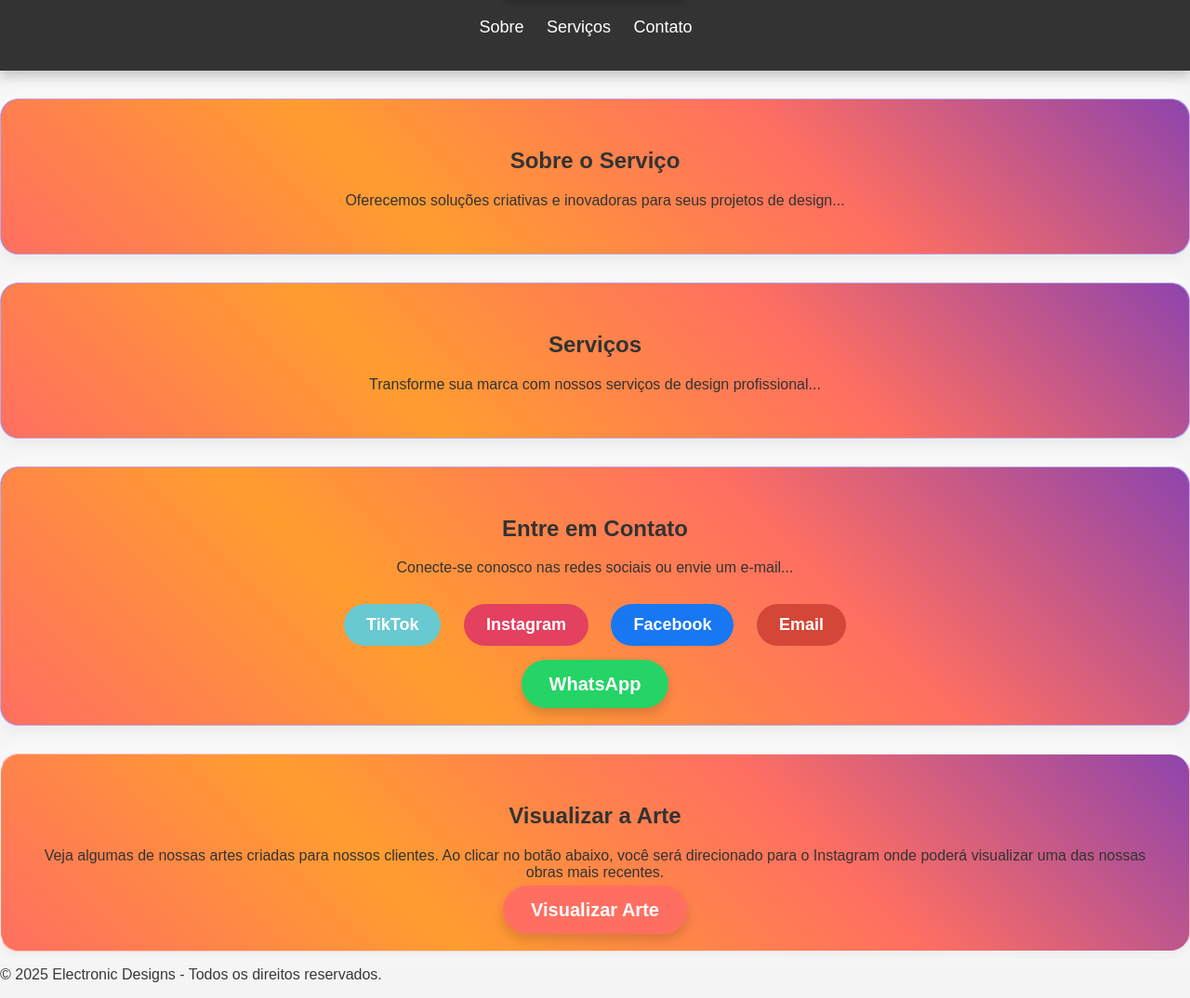
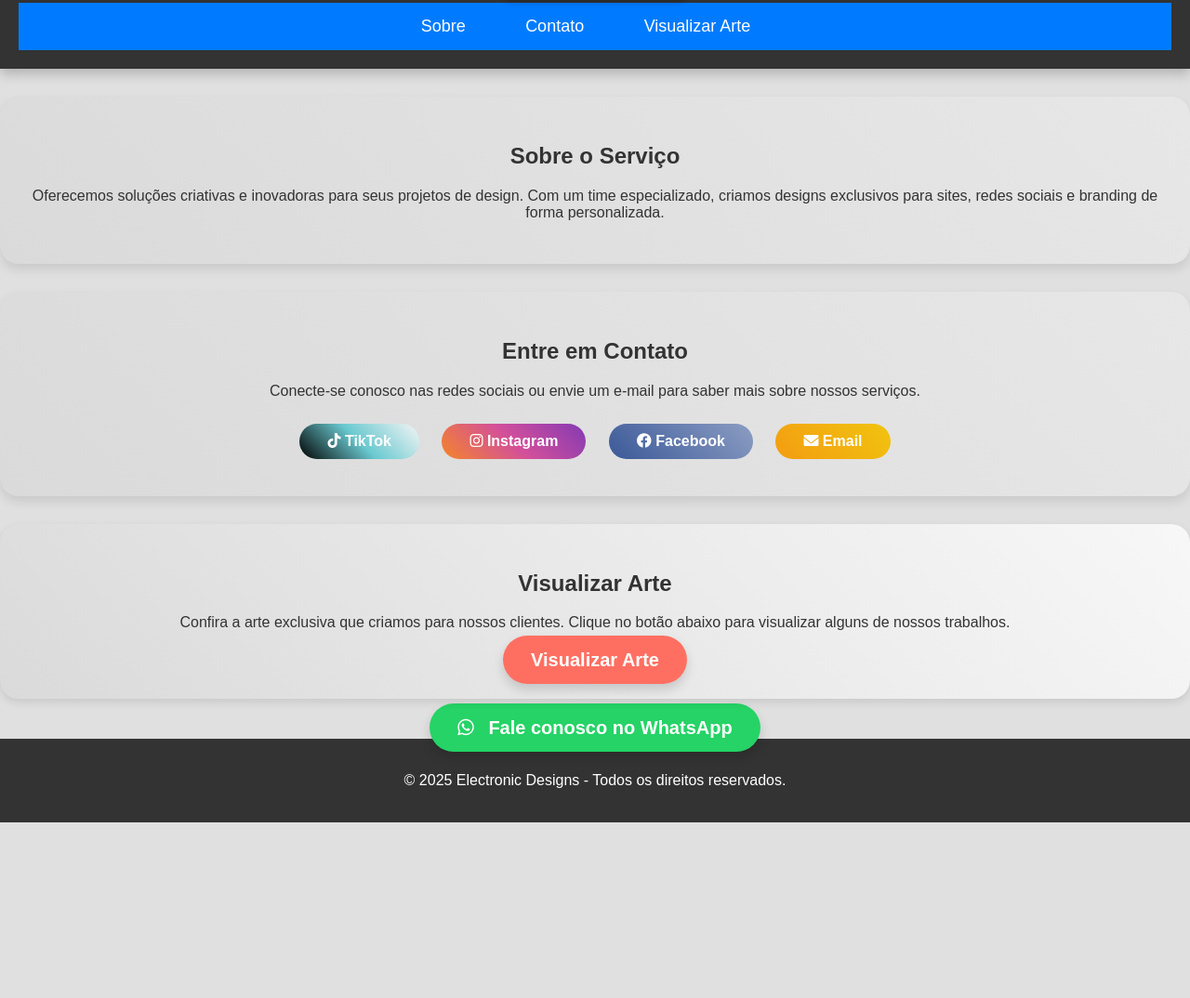
Before and after one commit to olavo18/site-design, a plain HTML site: page index.html in a window 1280 px wide. Shown: the part 221-1295 px from the top of the page at 93% size. After the commit the page ends 1106 px from the top, so only its background shows below. Drawn offline with Linux system fonts and the light colour scheme.

Commit message:
Add files via upload

```diff
--- a/index.html
+++ b/index.html
@@ -10,6 +10,9 @@
 
     <!-- Conexão com o arquivo CSS -->
     <link rel="stylesheet" href="styles.css">
+
+    <!-- Link para a biblioteca de ícones Font Awesome -->
+    <link rel="stylesheet" href="https://cdnjs.cloudflare.com/ajax/libs/font-awesome/6.0.0-beta3/css/all.min.css">
 </head>
 <body>
     <header>
@@ -19,49 +22,54 @@
         <nav>
             <ul>
                 <li><a href="#sobre">Sobre</a></li>
-                <li><a href="#servicos">Serviços</a></li>
                 <li><a href="#contato">Contato</a></li>
+                <li><a href="#arte">Visualizar Arte</a></li>
             </ul>
         </nav>
     </header>
 
-    <!-- Seções do conteúdo -->
     <section id="sobre">
         <h1>Sobre o Serviço</h1>
-        <p>Oferecemos soluções criativas e inovadoras para seus projetos de design...</p>
-    </section>
-
-    <section id="servicos">
-        <h1>Serviços</h1>
-        <p>Transforme sua marca com nossos serviços de design profissional...</p>
+        <p>Oferecemos soluções criativas e inovadoras para seus projetos de design. Com um time especializado, criamos designs exclusivos para sites, redes sociais e branding de forma personalizada.</p>
     </section>
 
     <section id="contato">
         <h1>Entre em Contato</h1>
-        <p>Conecte-se conosco nas redes sociais ou envie um e-mail...</p>
+        <p>Conecte-se conosco nas redes sociais ou envie um e-mail para saber mais sobre nossos serviços.</p>
         <div class="social-buttons">
-            <a href="https://www.tiktok.com/@electronic.design06" class="social-btn tiktok" target="_blank">TikTok</a>
-            <a href="https://www.instagram.com/eletronic_designersjo" class="social-btn instagram" target="_blank">Instagram</a>
-            <a href="https://www.facebook.com/share/153rwoFLeu" class="social-btn facebook" target="_blank">Facebook</a>
-            <a href="mailto:electronicdesignsjo@gmail.com" class="social-btn email" target="_blank">Email</a>
-        </div>
-        <!-- Botão WhatsApp -->
-        <div class="whatsapp-btn">
-            <a href="https://wa.me/41998859365" class="whatsapp" target="_blank">WhatsApp</a>
+            <a href="https://www.tiktok.com/@electronic.design06" class="social-btn tiktok" target="_blank">
+                <i class="fab fa-tiktok"></i> TikTok
+            </a>
+            <a href="https://www.instagram.com/eletronic_designersjo" class="social-btn instagram" target="_blank">
+                <i class="fab fa-instagram"></i> Instagram
+            </a>
+            <a href="https://www.facebook.com/share/153rwoFLeu" class="social-btn facebook" target="_blank">
+                <i class="fab fa-facebook"></i> Facebook
+            </a>
+            <a href="mailto:electronicdesignsjo@gmail.com" class="social-btn email" target="_blank">
+                <i class="fas fa-envelope"></i> Email
+            </a>
         </div>
     </section>
 
-    <!-- Seção de Visualizar Arte -->
     <section id="arte">
-        <h1>Visualizar a Arte</h1>
-        <p>Veja algumas de nossas artes criadas para nossos clientes. Ao clicar no botão abaixo, você será direcionado para o Instagram onde poderá visualizar uma das nossas obras mais recentes.</p>
+        <h2>Visualizar Arte</h2>
+        <p>Confira a arte exclusiva que criamos para nossos clientes. Clique no botão abaixo para visualizar alguns de nossos trabalhos.</p>
         <div class="arte-btn">
-            <a href="https://www.instagram.com/p/DIAx_2MOTwR/?utm_source=ig_web_copy_link&igsh=MzRlODBiNWFlZA==" class="arte" target="_blank">Visualizar Arte</a>
+            <a href="visualizar-arte.html" class="arte">Visualizar Arte</a>
         </div>
     </section>
+
+    <!-- Botão do WhatsApp com ícone -->
+    <div class="whatsapp-btn">
+        <a href="https://wa.me/41998859365" class="whatsapp" target="_blank">
+            <i class="fab fa-whatsapp"></i> Fale conosco no WhatsApp
+        </a>
+    </div>
 
     <footer>
         <p>&copy; 2025 Electronic Designs - Todos os direitos reservados.</p>
     </footer>
+
 </body>
 </html>
--- a/styles.css
+++ b/styles.css
@@ -1,7 +1,7 @@
 /* Estilos gerais do site */
 body {
-    background-color: #f4f4f4;  /* Fundo claro cinza */
-    font-family: 'Poppins', sans-serif; /* Fonte mais moderna e legível */
+    background-color: #e0e0e0;  /* Cor de fundo mais suave (cinza claro) */
+    font-family: Arial, sans-serif;
     color: #333;
     margin: 0;
     padding: 0;
@@ -27,6 +27,9 @@ header .logo img {
 nav ul {
     list-style-type: none;
     padding: 0;
+    background-color: #007bff; /* Azul suave para as abas */
+    margin: 0;
+    text-align: center;
 }
 
 nav ul li {
@@ -38,34 +41,13 @@ nav ul li a {
     color: #fff;
     text-decoration: none;
     font-size: 18px;
-    font-weight: 500; /* Peso de fonte mais suave */
-    font-family: 'Poppins', sans-serif; /* Fonte consistente */
+    padding: 15px 20px;
+    display: inline-block;
 }
 
-/* Estilo para o botão de WhatsApp */
-.whatsapp-btn {
-    margin-top: 20px;
-    text-align: center;
-}
-
-.whatsapp {
-    background-color: #25D366; /* Cor do WhatsApp */
-    color: white;
-    padding: 15px 30px;
-    font-size: 20px;
-    font-weight: bold;
-    text-decoration: none;
-    border-radius: 50px;
-    box-shadow: 0px 6px 12px rgba(0, 0, 0, 0.15);
-    transition: background-color 0.3s ease, box-shadow 0.3s ease, transform 0.3s ease;
-    font-family: 'Poppins', sans-serif; /* Fonte do botão */
-}
-
-/* Hover para o botão do WhatsApp */
-.whatsapp:hover {
-    background-color: #128C7E; /* Cor escura do WhatsApp ao passar o mouse */
-    box-shadow: 0px 10px 20px rgba(0, 0, 0, 0.2);
-    transform: translateY(-3px); /* Efeito de elevação */
+nav ul li a:hover {
+    background-color: #0056b3; /* Cor mais escura quando o mouse passa */
+    border-radius: 5px;
 }
 
 /* Estilo para a seção de Visualizar Arte */
@@ -75,39 +57,8 @@ nav ul li a {
     margin-top: 30px;
     border-radius: 20px;
     text-align: center;
-    border: 3px solid transparent;
-    background-image: linear-gradient(45deg, #ff6f61, #e1e8ed);
+    background-image: linear-gradient(45deg, #dadada, #e7e7e752);
     box-shadow: 0px 4px 10px rgba(0, 0, 0, 0.1);
-    position: relative;
-    z-index: 0;
-    font-family: 'Poppins', sans-serif;
-}
-
-/* Bordas tecnológicas com efeito neon */
-#arte::before {
-    content: '';
-    position: absolute;
-    top: -2px;
-    left: -2px;
-    right: -2px;
-    bottom: -2px;
-    background: linear-gradient(45deg, #ff6f61, #ff9d2f, #ff6f61, #8e44ad);
-    border-radius: 20px;
-    z-index: -1;
-    animation: neon-border 2s infinite ease-in-out;
-}
-
-/* Animação para o efeito de borda neon */
-@keyframes neon-border {
-    0% {
-        box-shadow: 0 0 5px 2px rgba(255, 255, 255, 0.8);
-    }
-    50% {
-        box-shadow: 0 0 20px 10px rgba(255, 255, 255, 0.6);
-    }
-    100% {
-        box-shadow: 0 0 5px 2px rgba(255, 255, 255, 0.8);
-    }
 }
 
 /* Estilo para o botão de Visualizar Arte */
@@ -126,7 +77,6 @@ nav ul li a {
     border-radius: 50px;
     box-shadow: 0px 6px 12px rgba(0, 0, 0, 0.15);
     transition: background-color 0.3s ease, box-shadow 0.3s ease, transform 0.3s ease;
-    font-family: 'Poppins', sans-serif; /* Fonte do botão */
 }
 
 /* Hover para o botão de Visualizar Arte */
@@ -136,7 +86,84 @@ nav ul li a {
     transform: translateY(-3px); /* Efeito de elevação */
 }
 
-/* Estilo das seções */
+/* Estilo dos botões de redes sociais */
+.social-buttons a {
+    display: inline-block;
+    padding: 10px 30px;
+    margin: 10px;
+    border-radius: 50px;
+    color: #fff;
+    font-size: 16px;
+    text-decoration: none;
+    font-weight: bold;
+    text-align: center;
+    transition: all 0.3s ease;
+}
+
+.social-btn.tiktok {
+    background: linear-gradient(45deg, #000000, #69C9D0, #F5F5F5); /* Preto com azul claro e verde (cores do TikTok) */
+}
+
+.social-btn.instagram {
+    background: linear-gradient(45deg, #F58529, #D24F9B, #833AB4); /* Gradiente com tons de laranja, rosa e roxo (Instagram) */
+}
+
+.social-btn.facebook {
+    background: linear-gradient(45deg, #3b5998, #8b9dc3); /* Azul e detalhes claros como no Facebook */
+}
+
+.social-btn.whatsapp {
+    background: linear-gradient(45deg, #25D366, #128C7E); /* Verde do WhatsApp */
+}
+
+.social-btn.email {
+    background: linear-gradient(45deg, #f39c12, #f1c40f); /* Amarelo brilhante com um tom dourado */
+}
+
+/* Hover para os botões de redes sociais */
+.social-buttons a:hover {
+    transform: translateY(-3px);
+    box-shadow: 0px 10px 20px rgba(0, 0, 0, 0.2);
+}
+
+/* Estilo do botão de WhatsApp */
+.whatsapp-btn {
+    margin-top: 20px;
+    text-align: center;
+}
+
+.whatsapp {
+    background-color: #25D366; /* Cor do WhatsApp */
+    color: white;
+    padding: 15px 30px;
+    font-size: 20px;
+    font-weight: bold;
+    text-decoration: none;
+    border-radius: 50px;
+    box-shadow: 0px 6px 12px rgba(0, 0, 0, 0.15);
+    transition: background-color 0.3s ease, box-shadow 0.3s ease, transform 0.3s ease;
+}
+
+.whatsapp i {
+    margin-right: 10px;
+}
+
+/* Hover para o botão do WhatsApp */
+.whatsapp:hover {
+    background-color: #128C7E; /* Cor escura do WhatsApp ao passar o mouse */
+    box-shadow: 0px 10px 20px rgba(0, 0, 0, 0.2);
+    transform: translateY(-3px); /* Efeito de elevação */
+}
+
+/* Estilo do rodapé */
+footer {
+    text-align: center;
+    padding: 20px;
+    background-color: #333;
+    color: white;
+}
+
+/* Estilo para as seções */
 section {
     padding: 30px;
     margin-top: 30px;
@@ -144,25 +171,9 @@ section {
     background-color: #fff;
     border-radius: 20px;
     box-shadow: 0px 6px 12px rgba(0, 0, 0, 0.1);
-    border: 3px solid transparent;
     position: relative;
     z-index: 0;
-    background-image: linear-gradient(45deg, #8e44ad, #6c5ce7);
-    font-family: 'Poppins', sans-serif;
-}
-
-/* Bordas tecnológicas com efeito neon para outras seções */
-section::before {
-    content: '';
-    position: absolute;
-    top: -2px;
-    left: -2px;
-    right: -2px;
-    bottom: -2px;
-    background: linear-gradient(45deg, #ff6f61, #ff9d2f, #ff6f61, #8e44ad);
-    border-radius: 20px;
-    z-index: -1;
-    animation: neon-border 2s infinite ease-in-out;
+    background-image: linear-gradient(45deg, #dadada, #e7e7e7);
 }
 
 /* Efeito de hover nas seções */
@@ -171,53 +182,3 @@ section:hover {
     box-shadow: 0px 10px 20px rgba(0, 0, 0, 0.2);
     transform: translateY(-5px); /* Elevação suave */
 }
-
-/* Estilo dos botões de redes sociais */
-.social-buttons {
-    margin-top: 20px;
-}
-
-.social-btn {
-    display: inline-block;
-    padding: 12px 24px;
-    margin: 10px;
-    color: #fff;
-    text-decoration: none;
-    border-radius: 25px;
-    font-size: 18px;
-    font-weight: bold;
-    transition: background-color 0.3s ease, box-shadow 0.3s ease, transform 0.3s ease;
-    background-color: #555;
-    text-align: center;
-    font-family: 'Poppins', sans-serif; /* Fonte do botão */
-}
-
-/* Cores específicas para as redes sociais */
-.social-btn.tiktok {
-    background-color: #69C9D0; /* Cor do TikTok */
-}
-
-.social-btn.instagram {
-    background-color: #E4405F; /* Cor do Instagram */
-}
-
-.social-btn.facebook {
-    background-color: #1877F2; /* Cor do Facebook */
-}
-
-.social-btn.email {
-    background-color: #D44638; /* Cor do ícone de Email */
-}
-
-/* Hover para os botões */
-.social-btn:hover {
-    background-color: #333;
-    box-shadow: 0px 6px 12px rgba(0, 0, 0, 0.2);
-    transform: translateY(-3px); /* Efeito de elevação */
-}
-
-/* Favicon - ícone de aba */
-head link[rel="icon"] {
-    width: 16px;  /* Definir o tamanho do ícone */
-    height: 16px;
-}
```
